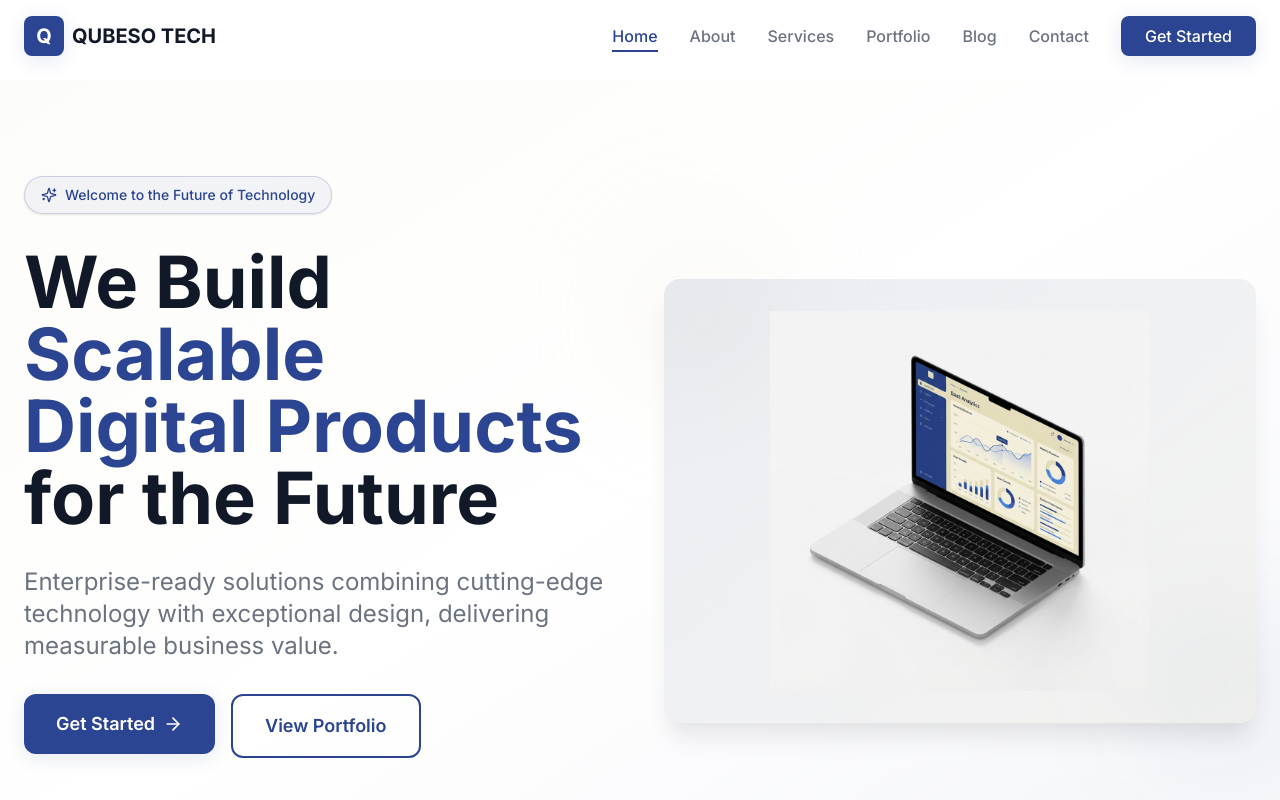
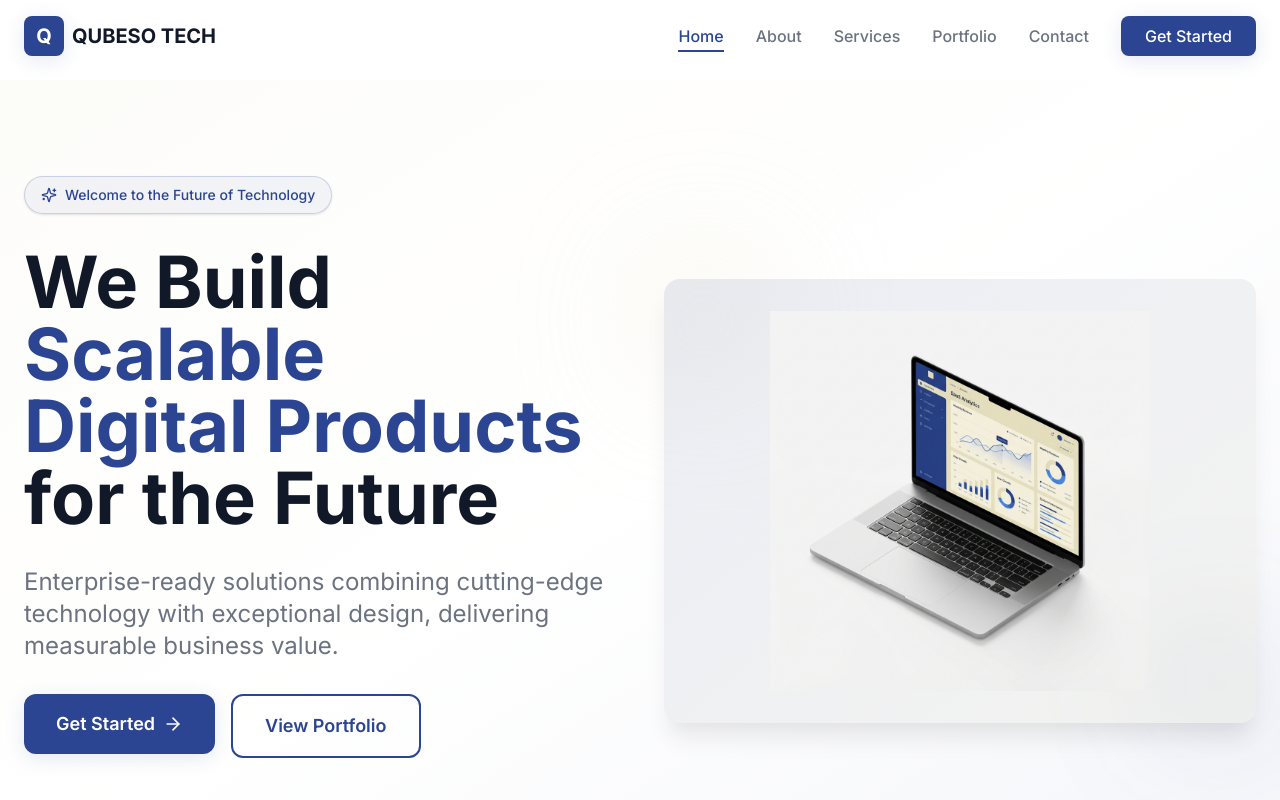
Before and after one commit to SHUBHKAGATHARA/qubeso, a Next.js app: page / in a window 1280 px wide. Shown: the top 800 px of the page. Built offline with nearby package versions, Linux system fonts and the light colour scheme.

Commit message:
chore: Remove Blog link from navigation menu
Commented out blog navigation item - blog page is now hidden from users

```diff
--- a/components/Navbar.tsx
+++ b/components/Navbar.tsx
@@ -11,7 +11,7 @@ const navItems = [
   { name: "About", path: "/about" },
   { name: "Services", path: "/services" },
   { name: "Portfolio", path: "/portfolio" },
-  { name: "Blog", path: "/blog" },
+  // { name: "Blog", path: "/blog" }, // Hidden for now
   { name: "Contact", path: "/contact" },
 ];
 
```
